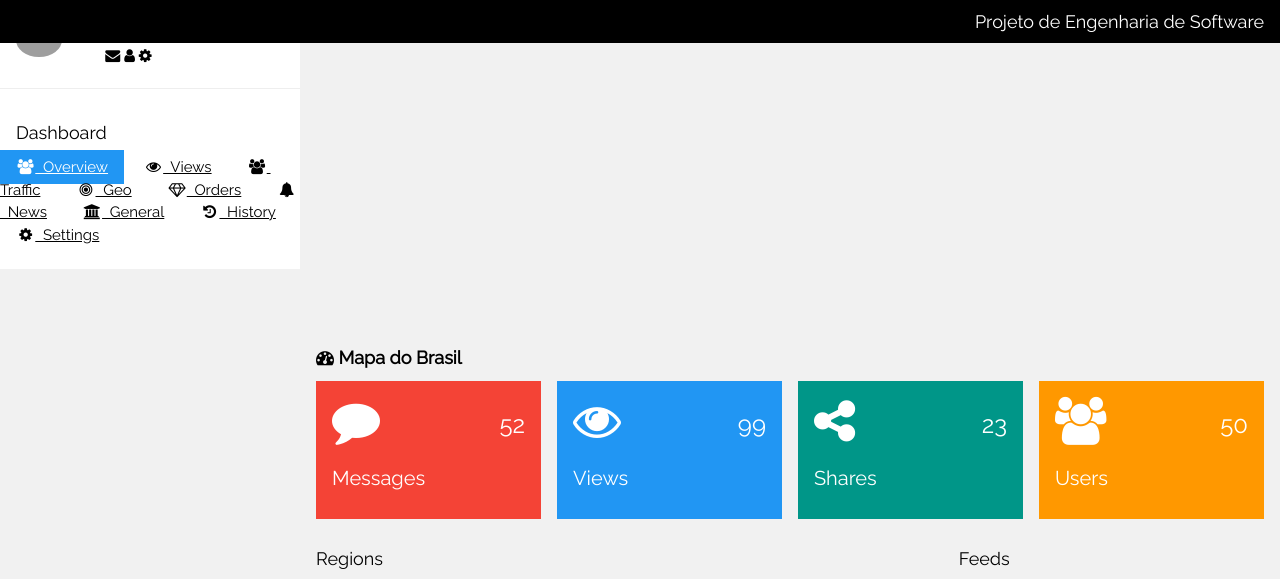
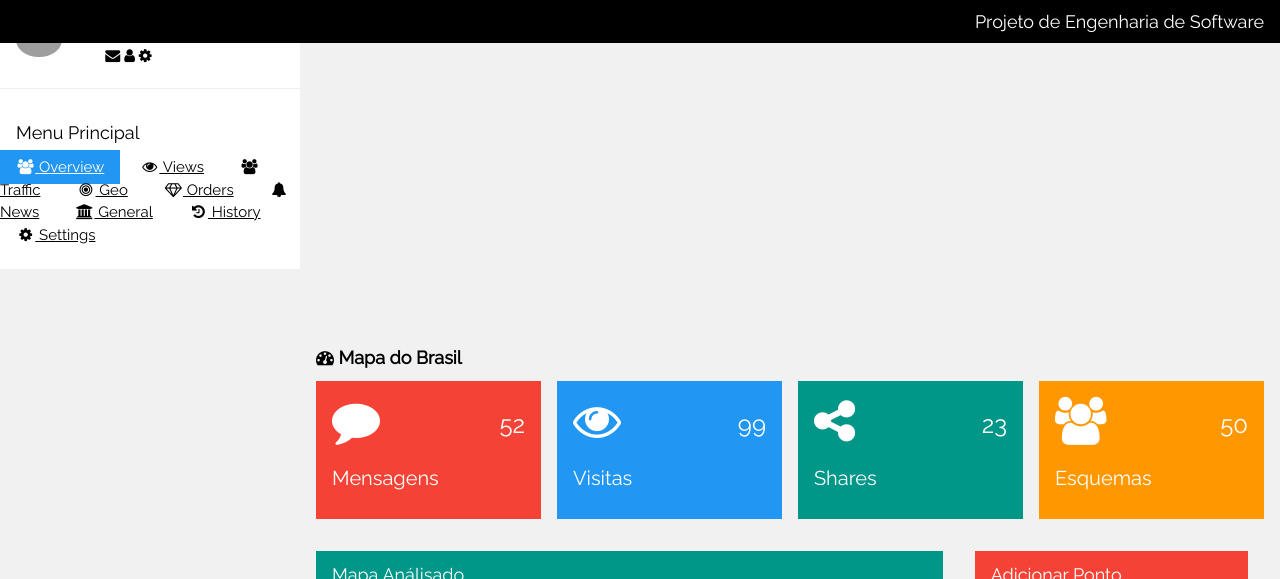
Before and after one commit to Erick-rick/faceTravels, a PHP site: page / in a window 1280 px wide. Shown: the top 579 px of the page. Run offline with PHP 8.4, Linux system fonts and the light colour scheme; some libraries are stand-ins or nearby versions; grey boxes are pictures that could not be loaded.

Commit message:
add de form na view principal

```diff
--- a/app/css/style.css
+++ b/app/css/style.css
@@ -4,5 +4,5 @@ html,body,h1,h2,h3,h4,h5 {
 }
 
 #gmaps {
-   height: 90%;
+   height: 100%;
 }
--- a/app/index.html
+++ b/app/index.html
@@ -29,15 +29,14 @@
 
 
    <body ng-app="myApp" class="w3-light-grey">
-
       <!-- Top container -->
       <div class="w3-container w3-top w3-black w3-large w3-padding" style="z-index:4">
-  <button class="w3-btn w3-hide-large w3-padding-0 w3-hover-text-grey" onclick="w3_open();"><i class="fa fa-bars"></i>  Menu</button>
+         <button class="w3-btn w3-hide-large w3-padding-0 w3-hover-text-grey" onclick="w3_open();"><i class="fa fa-bars"></i>  Menu</button>
          <span class="w3-right">Projeto de Engenharia de Software</span>
       </div>
-
       <!-- Sidenav/menu -->
-<nav class="w3-sidenav w3-collapse w3-white w3-animate-left" style="z-index:3;width:300px;" id="mySidenav"><br>
+      <nav class="w3-sidenav w3-collapse w3-white w3-animate-left" style="z-index:3;width:300px;" id="mySidenav">
+         <br>
          <div class="w3-container w3-row">
             <div class="w3-col s4">
                <img src="img/brasil.png" class="w3-circle w3-margin-right" style="width:46px">
@@ -51,32 +50,29 @@
          </div>
          <hr>
          <div class="w3-container">
-    <h5>Dashboard</h5>
+            <h5>Menu Principal</h5>
          </div>
-  <a href="#" class="w3-padding-16 w3-hide-large w3-dark-grey w3-hover-black" onclick="w3_close()" title="close menu"><i class="fa fa-remove fa-fw"></i>  Close Menu</a>
-  <a href="#" class="w3-padding w3-blue"><i class="fa fa-users fa-fw"></i>  Overview</a>
-  <a href="#" class="w3-padding"><i class="fa fa-eye fa-fw"></i>  Views</a>
-  <a href="#" class="w3-padding"><i class="fa fa-users fa-fw"></i>  Traffic</a>
-  <a href="#" class="w3-padding"><i class="fa fa-bullseye fa-fw"></i>  Geo</a>
-  <a href="#" class="w3-padding"><i class="fa fa-diamond fa-fw"></i>  Orders</a>
-  <a href="#" class="w3-padding"><i class="fa fa-bell fa-fw"></i>  News</a>
-  <a href="#" class="w3-padding"><i class="fa fa-bank fa-fw"></i>  General</a>
-  <a href="#" class="w3-padding"><i class="fa fa-history fa-fw"></i>  History</a>
-  <a href="#" class="w3-padding"><i class="fa fa-cog fa-fw"></i>  Settings</a><br><br>
+         <a href="#" class="w3-padding-16 w3-hide-large w3-dark-grey w3-hover-black" onclick="w3_close()" title="close menu"><i class="fa fa-remove fa-fw"></i>  Close Menu</a>
+         <a href="#" class="w3-padding w3-blue"><i class="fa fa-users fa-fw"></i>  Overview</a>
+         <a href="#" class="w3-padding"><i class="fa fa-eye fa-fw"></i>  Views</a>
+         <a href="#" class="w3-padding"><i class="fa fa-users fa-fw"></i>  Traffic</a>
+         <a href="#" class="w3-padding"><i class="fa fa-bullseye fa-fw"></i>  Geo</a>
+         <a href="#" class="w3-padding"><i class="fa fa-diamond fa-fw"></i>  Orders</a>
+         <a href="#" class="w3-padding"><i class="fa fa-bell fa-fw"></i>  News</a>
+         <a href="#" class="w3-padding"><i class="fa fa-bank fa-fw"></i>  General</a>
+         <a href="#" class="w3-padding"><i class="fa fa-history fa-fw"></i>  History</a>
+         <a href="#" class="w3-padding"><i class="fa fa-cog fa-fw"></i>  Settings</a><br><br>
       </nav>
-
-
       <!-- Overlay effect when opening sidenav on small screens -->
       <div class="w3-overlay w3-hide-large w3-animate-opacity" onclick="w3_close()" style="cursor:pointer" title="close side menu" id="myOverlay"></div>
 
+
       <!-- !PAGE CONTENT! -->
       <div class="w3-main" style="margin-left:300px;margin-top:43px;">
-
          <!-- Header -->
          <header class="w3-container" style="padding-top:22px">
             <h5><b><i class="fa fa-dashboard"></i> Mapa do Brasil</b></h5>
          </header>
-
          <div class="w3-row-padding w3-margin-bottom">
             <div class="w3-quarter">
                <div class="w3-container w3-red w3-padding-16">
@@ -85,7 +81,7 @@
                      <h3>52</h3>
                   </div>
                   <div class="w3-clear"></div>
-        <h4>Messages</h4>
+                  <h4>Mensagens</h4>
                </div>
             </div>
             <div class="w3-quarter">
@@ -95,7 +91,7 @@
                      <h3>99</h3>
                   </div>
                   <div class="w3-clear"></div>
-        <h4>Views</h4>
+                  <h4>Visitas</h4>
                </div>
             </div>
             <div class="w3-quarter">
@@ -115,25 +111,40 @@
                      <h3>50</h3>
                   </div>
                   <div class="w3-clear"></div>
-        <h4>Users</h4>
+                  <h4>Esquemas</h4>
                </div>
             </div>
          </div>
-
          <div class="w3-container w3-section">
             <div class="w3-row-padding" style="margin:0 -16px">
                <div class="w3-twothird">
-        <h5>Regions</h5>
-
+                  <div class="w3-section w3-container w3-teal">
+                     <h5>Mapa Análisado</h5>
+                  </div>
 
          <!-- MAPA -->
                   <div style=" height: 400px" class="row">
                      <div my-map=""></div>
                   </div>
-
                </div>
                <div class="w3-third">
-        <h5>Feeds</h5>
+                  <form class="w3-container">
+                     <div class="w3-container w3-section w3-red">
+                        <h5>Adicionar Ponto</h5>
+                     </div>
+                     <label>Cidade</label>
+                     <input class="w3-input" type="text">
+
+                     <div class="w3-twothird w3-btn-group w3-margin-top">
+                       <button class="w3-btn w3-teal"><i class="fa fa-plus"></i></button>
+                       <button class="w3-btn w3-green"><i class="fa fa-minus"></i></button>
+                     </div>
+                     <div class="w3-third w3-margin-top">
+                        <button class=" w3-right w3-btn w3-ripple w3-red">Adicionar</button>
+                     </div>
+                  </form>
+                  <br>
+                  <h5>Lugares Marcados</h5>
                   <table class="w3-table w3-striped w3-white">
                      <tr>
                         <td><i class="fa fa-user w3-blue w3-padding-tiny"></i></td>
@@ -175,12 +186,9 @@
             </div>
          </div>
          <hr>
-
          <!-- End page content -->
       </div>
-
       <script src="js/w3.js"></script>
       <script src="js/mapa.js"></script>
-
    </body>
 </html>
```
Lines whose indentation alone changed are shown as unchanged.
